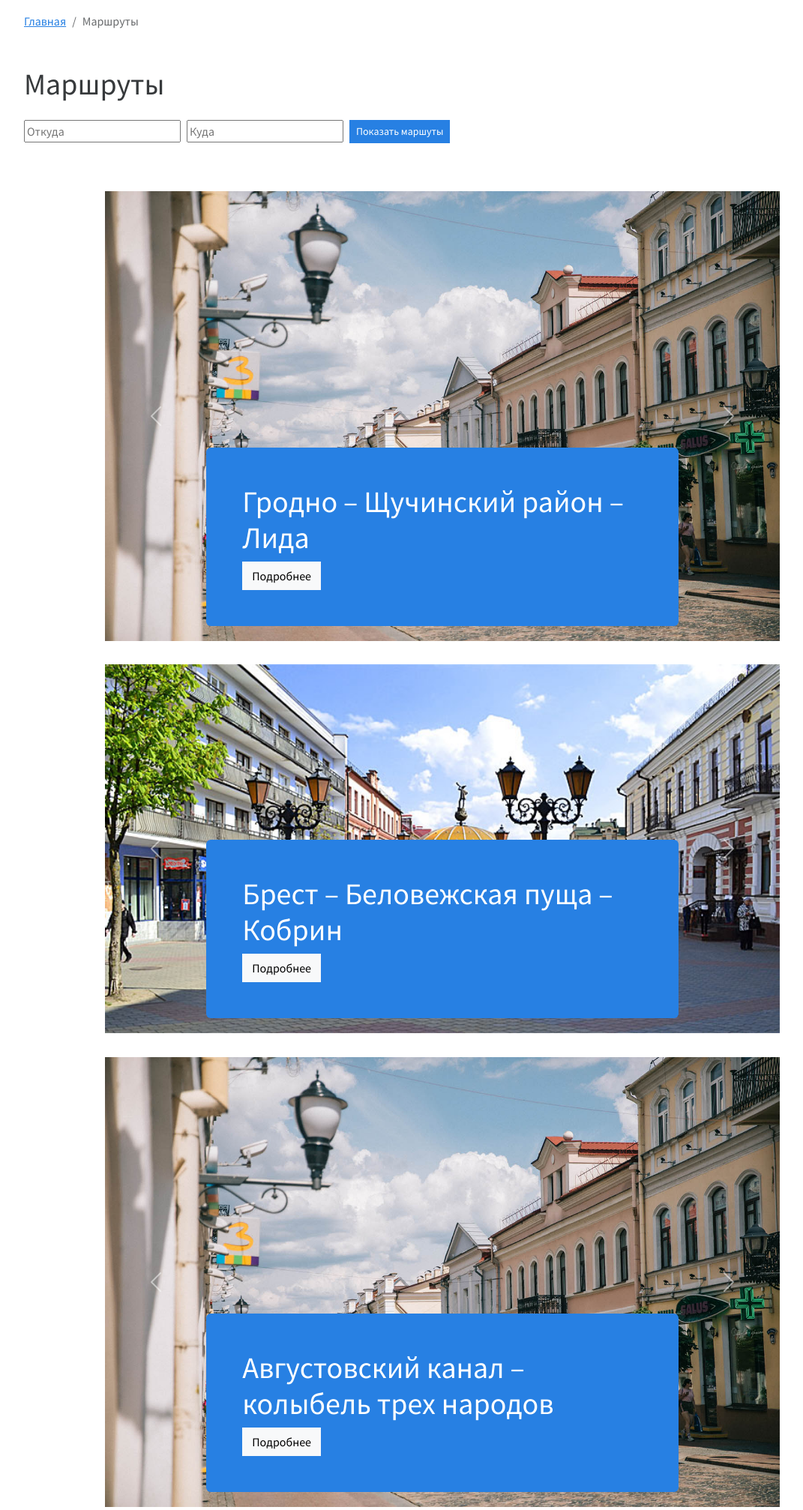
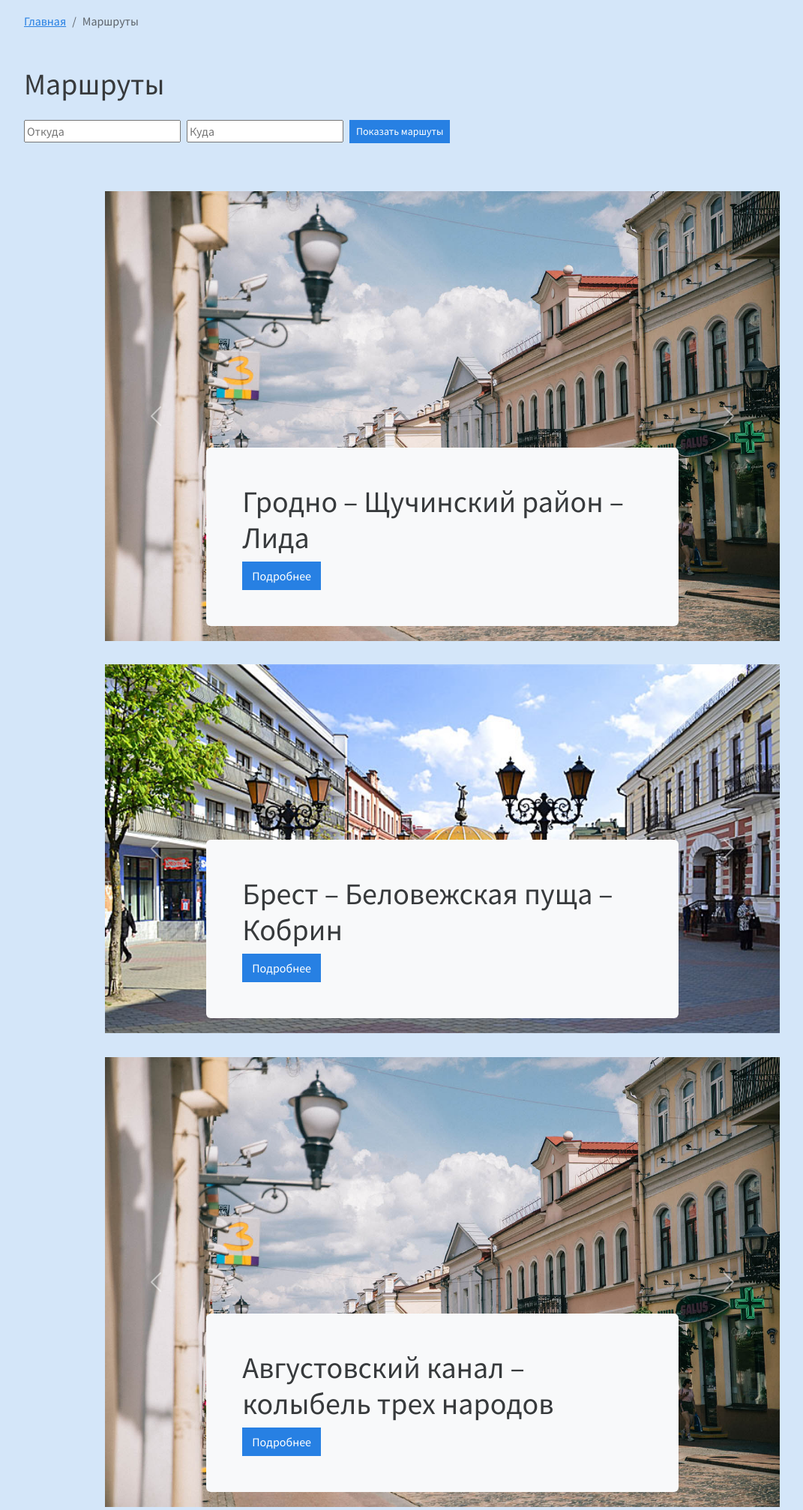
Before and after one commit to TheLastSurvived/vandrounik, a Flask app: page /routes in a window 1280 px wide. Shown: the part 63-2077 px from the top of the page at 75% size, without its empty margins (50-1121 px from the left). Run offline with Flask 3, Linux system fonts and the light colour scheme; data comes from the database, SQL or seed files in the repository; some libraries are stand-ins or nearby versions.

Commit message:
change bg color

```diff
--- a/templates/article.html
+++ b/templates/article.html
@@ -120,7 +120,7 @@
               {%if comments%}
 
               {%for comment in comments%}
-              <div class="border rounded p-3">
+              <div class="border border-primary rounded p-3 my-4">
                 <p>{{comment.text}}</p>
                 <small>{{comment.date.strftime('%d.%m.%Y %H:%M')}}</small>
                 <p class="text-end">От {{comment.name}}</p>
--- a/templates/articles.html
+++ b/templates/articles.html
@@ -104,7 +104,7 @@
           {%if articles%}
           {%for article, comments in zip(articles,comments_count)%}
           <div class="col" data-aos="flip-up">
-            <div class="card shadow-sm">
+            <div class="card shadow-sm" style="background-color: #d4e6f9;">
               <img src="../static/img/upload/{{article.image_name}}" alt="">
               <div class="card-body">
                 <p class="card-text">{{article.title}}</p>
--- a/templates/base.html
+++ b/templates/base.html
@@ -18,7 +18,7 @@
     {% block css %} {% endblock %}
   </head>
 
-  <body>
+  <body style="background-color: #d4e6f9">
     <nav class="navbar navbar-expand-lg bg-primary" data-bs-theme="dark">
       <div class="container">
         <a class="navbar-brand" href="/">
@@ -89,7 +89,7 @@
 
     <div class="container">
       <footer
-        class="d-flex flex-wrap justify-content-between align-items-center py-3 my-4 border-top"
+        class="d-flex flex-wrap justify-content-between align-items-center py-3 my-4 border-top border-primary"
       >
         <div class="col-md-4 d-flex align-items-center">
           <a
--- a/templates/events.html
+++ b/templates/events.html
@@ -94,7 +94,7 @@
       {%if events%}
       {%for event in events%}
       <div class="col-sm-6 col-lg-4 mb-4" style="position: absolute; left: 66.6633%; top: 0px;">
-        <div class="card">
+        <div class="card" style="background-color: #d4e6f9">
           <img src="../static/img/upload/{{event.image_name}}" alt="">
           <div class="card-body">
             <h5 class="card-title">{{event.title}}</h5>
--- a/templates/index.html
+++ b/templates/index.html
@@ -107,7 +107,7 @@ Vandroўnik
 
             {%for event in events_random%}
             <div class="col">
-                <div class="card mb-3">
+                <div class="card mb-3 " style="background-color: #d4e6f9;">
                     <h3 class="card-header">{{event.title}}</h3>
                     <div class="card-body">
                         <h5 class="card-title">Место проведения: {{event.city}}</h5>
--- a/templates/routes.html
+++ b/templates/routes.html
@@ -102,18 +102,18 @@
                 <div class="carousel-inner" bis_skin_checked="1">
                   <div class="carousel-item active" bis_skin_checked="1">
                     <img src="../static/img/upload/{{route.image_name}}" class="d-block w-100" alt="...">                    <div class="container" bis_skin_checked="1">
-                      <div class="carousel-caption text-start bg-primary p-5 rounded" bis_skin_checked="1">
+                      <div class="carousel-caption text-start text-dark bg-light p-5 rounded" bis_skin_checked="1">
                         <h1>{{route.title}}</h1>
-                        <a href="/routes/{{route.id}}" class="btn btn-light">Подробнее</a>
+                        <a href="/routes/{{route.id}}" class="btn btn-primary">Подробнее</a>
                       </div>
                     </div>
                   </div>
 
                   <div class="carousel-item" bis_skin_checked="1">
                     <img src="../static/img/upload/{{route.image_name2}}" class="d-block w-100" alt="...">                    <div class="container" bis_skin_checked="1">
-                      <div class="carousel-caption text-start bg-primary p-5 rounded" bis_skin_checked="1">
+                      <div class="carousel-caption text-start bg-light text-dark p-5 rounded" bis_skin_checked="1">
                         <h1>{{route.title}}</h1>
-                        <a href="/routes/{{route.id}}" class="btn btn-light">Подробнее</a>
+                        <a href="/routes/{{route.id}}" class="btn btn-primary">Подробнее</a>
                       </div>
                     </div>
                   </div>
```
Also changed, not shown: templates/profile.html (+13 -16 lines).
